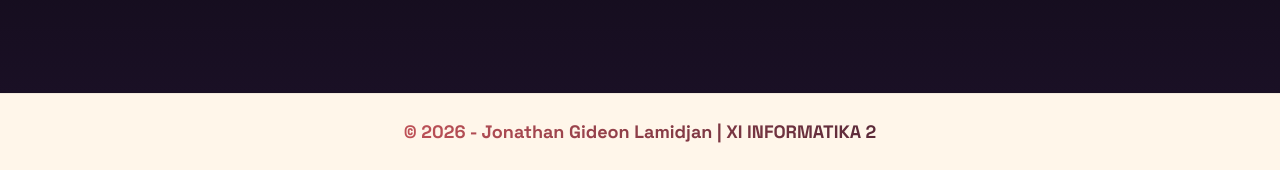
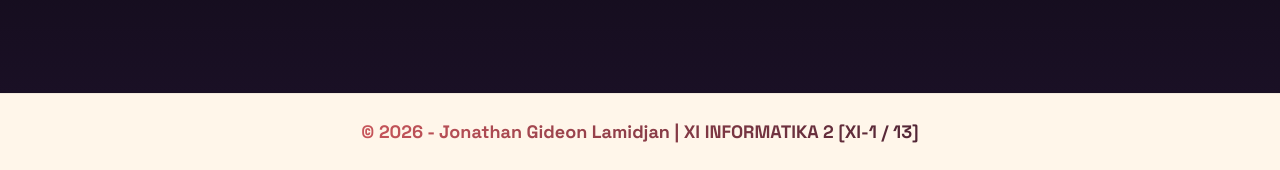
Before and after one commit to JojoGid34/New-Portfolio-Page-PSAT, a plain HTML site: page index.html in a window 1280 px wide. Shown: the part 2257-2427 px from the top of the page. Drawn offline with nearby package versions, Linux system fonts and the light colour scheme; a web font is replaced by a local one.

Commit message:
Tambah kelas no absen di footer

```diff
--- a/index.html
+++ b/index.html
@@ -278,7 +278,7 @@
     <footer class="w-full bg-[#FFF6EA] shadow border-t border-black/5 mt-auto">
         <div class="max-w-7xl mx-auto px-6 md:px-16 lg:px-24 py-6 text-center">
             <p class="text-sm md:text-lg font-black bg-clip-text text-transparent bg-gradient-to-r from-[#FF6B6B] to-[#1A1025]" style="font-family: 'Space Grotesk', sans-serif;">
-                © 2026 - Jonathan Gideon Lamidjan | XI INFORMATIKA 2
+                © 2026 - Jonathan Gideon Lamidjan | XI INFORMATIKA 2 [XI-1 / 13]
             </p>
         </div>
     </footer>
```
